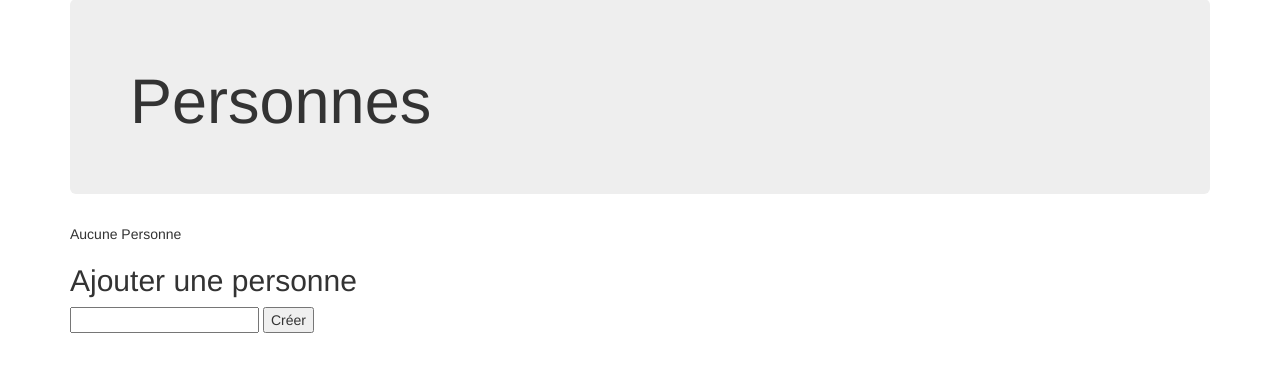
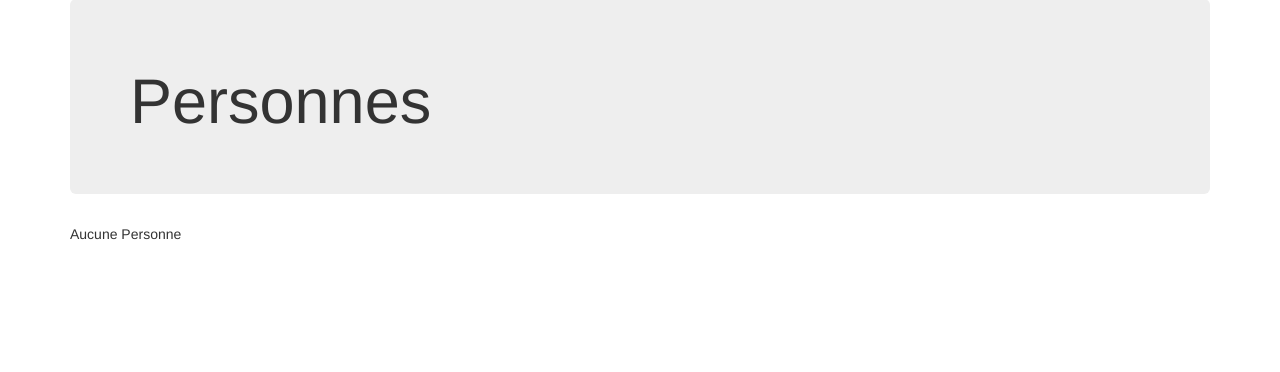
Before and after one commit to maxf/historique, a Django app: page /events/people/ in a window 1280 px wide. Shown: the part 71-443 px from the top of the page. Run offline with Django 3.2, Linux system fonts and the light colour scheme; data that the repository does not hold is empty; some libraries are stand-ins or nearby versions.

Commit message:
no person add

```diff
--- a/events/templates/people/index.html
+++ b/events/templates/people/index.html
@@ -13,13 +13,6 @@
 
       {% include "people/template_list.html" %}
 
-      <h2>Ajouter une personne</h2>
-      <form action="{% url 'events:add_person' %}" method="post">
-        {% csrf_token %}
-        <input type="text" name="name"/>
-        <input type="submit" value="Créer" />
-      </form>
-
     </div>
     {% include 'common/scripts.html' %}
 
```
